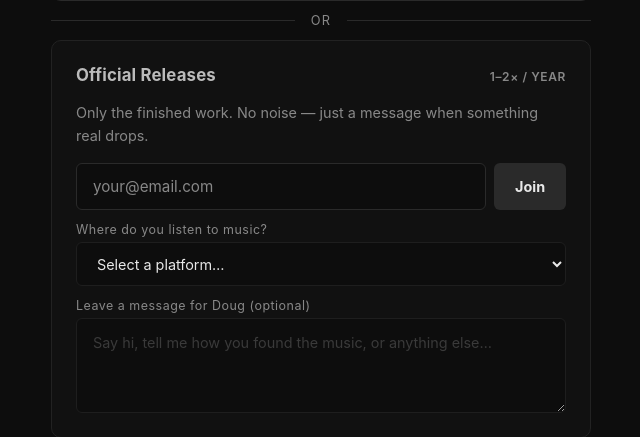
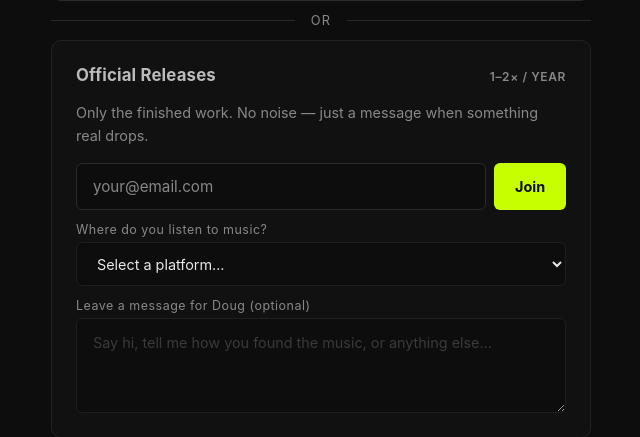
Before and after one commit to DouglasJamesAldridge/music-site, a Flask app: page / in a window 1280 px wide. Shown: the part 670-1107 px from the top of the page, without its empty margins (319-959 px from the left). Run offline with Flask 3, Linux system fonts and the light colour scheme.

Commit message:
Make Official Releases join button green

```diff
--- a/static/css/style.css
+++ b/static/css/style.css
@@ -206,11 +206,11 @@ body {
 .input-row button:active { transform: scale(0.97); }
 
 .input-row button.btn--muted {
-  background: #2a2a2a;
-  color: var(--text);
+  background: var(--accent);
+  color: #0d0d0d;
 }
 
-.input-row button.btn--muted:hover { background: #333; }
+.input-row button.btn--muted:hover { background: var(--accent-dim); }
 
 /* Platform dropdown (subscriber page) */
 .platform-row {
```
